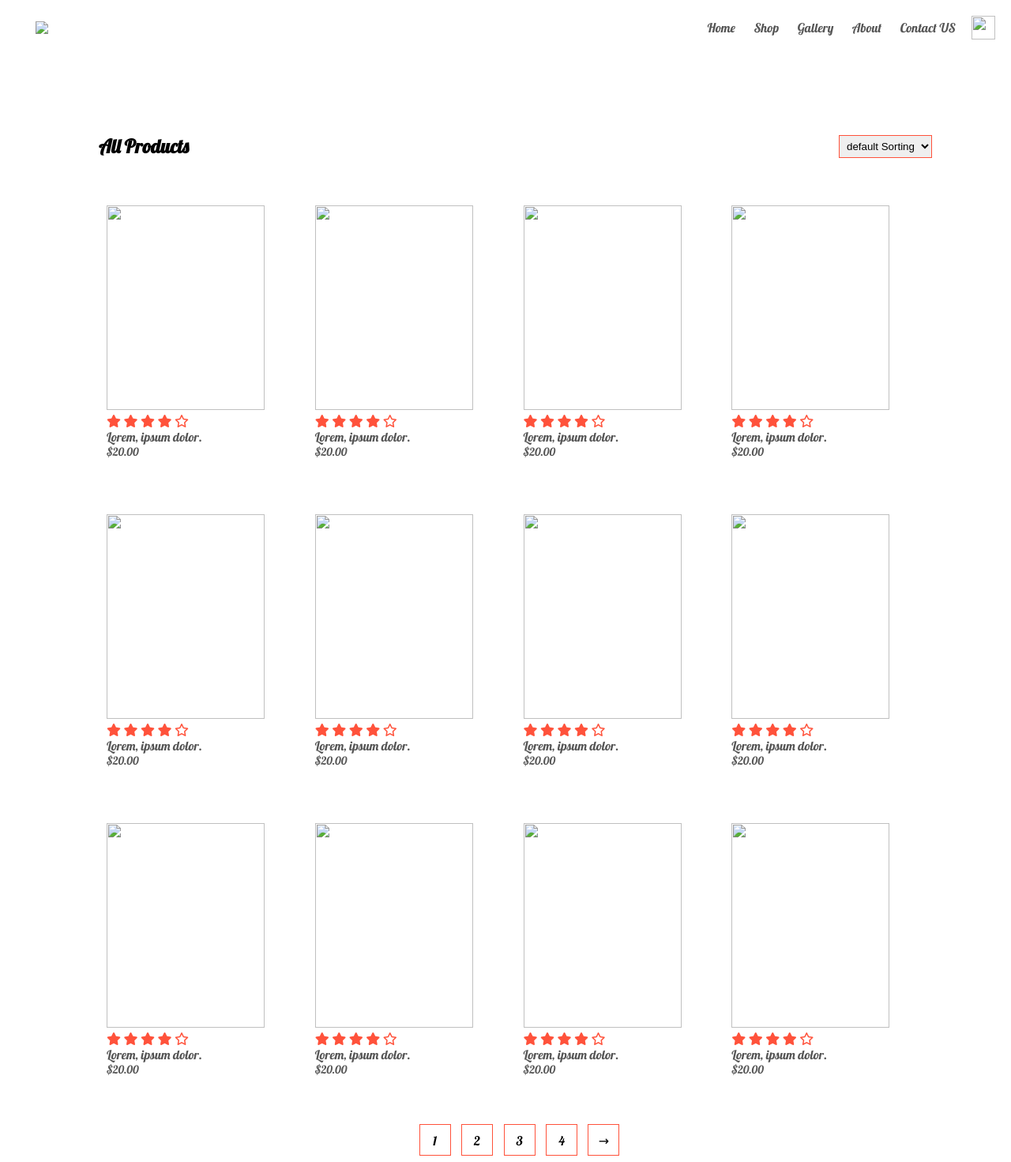
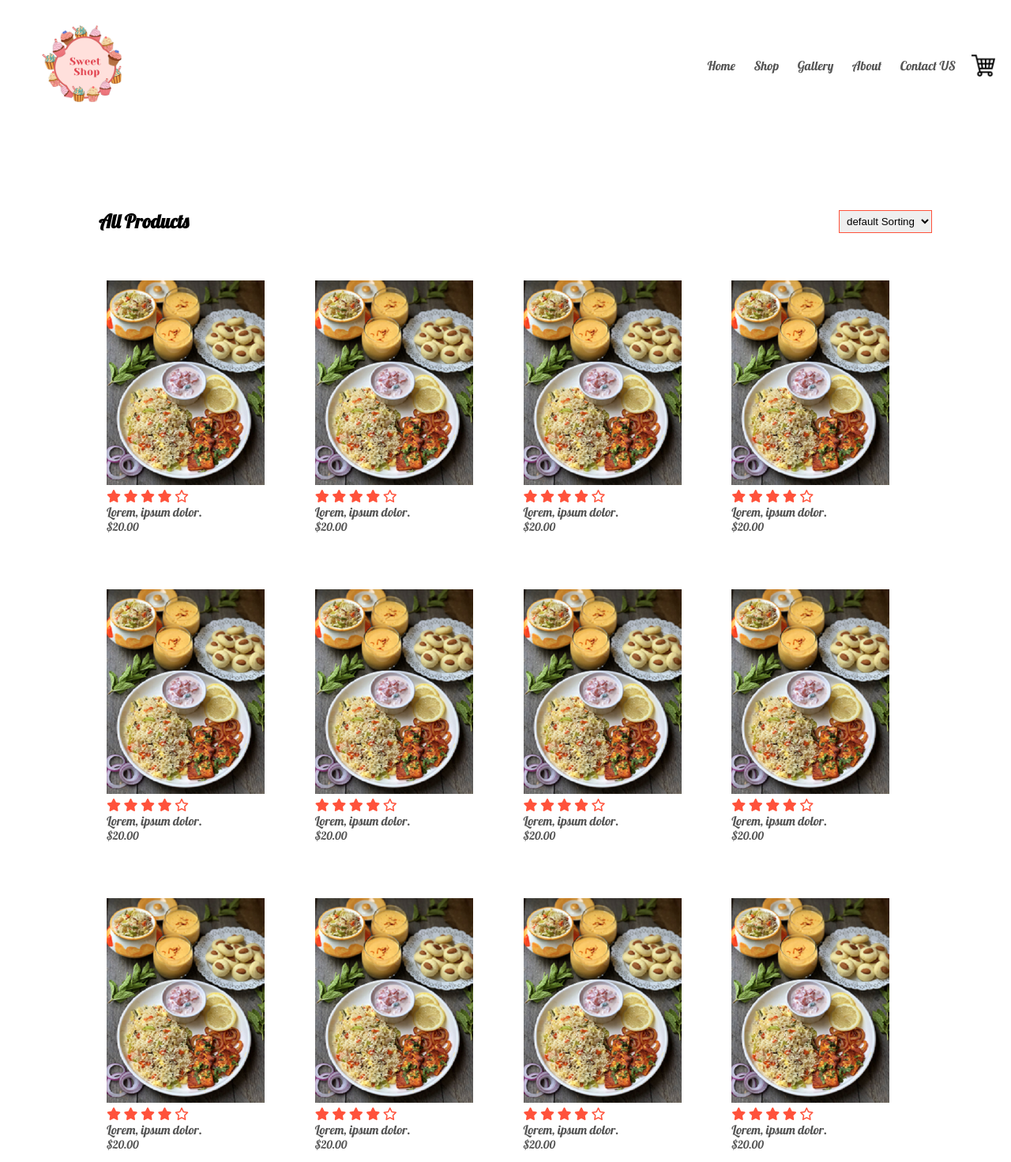
Before and after one commit to Adarshsavaligi/Poojasweets, a plain HTML site: page shop.html in a window 1280 px wide. Shown: the top 1471 px of the page at 79% size. Drawn offline with Linux system fonts and the light colour scheme; files that its build step writes are made by us from their sources.

Commit message:
Update shop.html

```diff
--- a/shop.html
+++ b/shop.html
@@ -6,7 +6,7 @@
     <meta http-equiv="X-UA-Compatible" content="IE=edge">
     <meta name="viewport" content="width=device-width, initial-scale=1.0">
     <title>Pooja Sweets</title>
-    <link rel="stylesheet" href="css/style.css">
+    <link rel="stylesheet" href="style.css">
     <link rel="stylesheet" type="text/css"
         href="https://cdnjs.cloudflare.com/ajax/libs/font-awesome/5.15.1/css/all.min.css">
     <link rel="stylesheet"
@@ -17,18 +17,18 @@
 <body>
     <div class="container">
         <div class="navbar">
-            <img src="imgs/logo.png" width="125px">
+            <img src="logo.png" width="125px">
             <nav>
                 <ul id="MenuItems">
                     <li><a href="index.html">Home</a></li>
-                    <li><a href="#">Shop</a></li>
+                    <li><a href="shop.html">Shop</a></li>
                     <li><a href="#">Gallery</a></li>
                     <li><a href="#">About</a></li>
                     <li><a href="#">Contact US</a></li>
                 </ul>
             </nav>
-            <img src="imgs/cart.png" width="30px" height="30px">
-            <img class="menu-btn" onclick="menutoggle()" src="imgs/menu.png">
+            <img src="cart.png" width="30px" height="30px">
+            <img class="menu-btn" onclick="menutoggle()" src="menu.png">
         </div>
     </div>
 
@@ -47,7 +47,7 @@
 
         <div class="row">
             <div class="col-4">
-                <img src="imgs/row1.png" alt="">
+                <img src="row1.png" alt="">
                 <div class="rating">
                     <i class="fa fa-star" aria-hidden="true"></i>
                     <i class="fa fa-star" aria-hidden="true"></i>
@@ -59,7 +59,7 @@
                 <p>$20.00</p>
             </div>
             <div class="col-4">
-                <img src="imgs/row1.png" alt="">
+                <img src="row1.png" alt="">
                 <div class="rating">
                     <i class="fa fa-star" aria-hidden="true"></i>
                     <i class="fa fa-star" aria-hidden="true"></i>
@@ -71,7 +71,7 @@
                 <p>$20.00</p>
             </div>
             <div class="col-4">
-                <img src="imgs/row1.png" alt="">
+                <img src="row1.png" alt="">
                 <div class="rating">
                     <i class="fa fa-star" aria-hidden="true"></i>
                     <i class="fa fa-star" aria-hidden="true"></i>
@@ -83,7 +83,7 @@
                 <p>$20.00</p>
             </div>
             <div class="col-4">
-                <img src="imgs/row1.png" alt="">
+                <img src="row1.png" alt="">
                 <div class="rating">
                     <i class="fa fa-star" aria-hidden="true"></i>
                     <i class="fa fa-star" aria-hidden="true"></i>
@@ -97,7 +97,7 @@
         </div>
         <div class="row">
             <div class="col-4">
-                <img src="imgs/row1.png" alt="">
+                <img src="row1.png" alt="">
                 <div class="rating">
                     <i class="fa fa-star" aria-hidden="true"></i>
                     <i class="fa fa-star" aria-hidden="true"></i>
@@ -109,7 +109,7 @@
                 <p>$20.00</p>
             </div>
             <div class="col-4">
-                <img src="imgs/row1.png" alt="">
+                <img src="row1.png" alt="">
                 <div class="rating">
                     <i class="fa fa-star" aria-hidden="true"></i>
                     <i class="fa fa-star" aria-hidden="true"></i>
@@ -121,7 +121,7 @@
                 <p>$20.00</p>
             </div>
             <div class="col-4">
-                <img src="imgs/row1.png" alt="">
+                <img src="row1.png" alt="">
                 <div class="rating">
                     <i class="fa fa-star" aria-hidden="true"></i>
                     <i class="fa fa-star" aria-hidden="true"></i>
@@ -133,7 +133,7 @@
                 <p>$20.00</p>
             </div>
             <div class="col-4">
-                <img src="imgs/row1.png" alt="">
+                <img src="row1.png" alt="">
                 <div class="rating">
                     <i class="fa fa-star" aria-hidden="true"></i>
                     <i class="fa fa-star" aria-hidden="true"></i>
@@ -147,7 +147,7 @@
         </div>
         <div class="row">
             <div class="col-4">
-                <img src="imgs/row1.png" alt="">
+                <img src="row1.png" alt="">
                 <div class="rating">
                     <i class="fa fa-star" aria-hidden="true"></i>
                     <i class="fa fa-star" aria-hidden="true"></i>
@@ -159,7 +159,7 @@
                 <p>$20.00</p>
             </div>
             <div class="col-4">
-                <img src="imgs/row1.png" alt="">
+                <img src="row1.png" alt="">
                 <div class="rating">
                     <i class="fa fa-star" aria-hidden="true"></i>
                     <i class="fa fa-star" aria-hidden="true"></i>
@@ -171,7 +171,7 @@
                 <p>$20.00</p>
             </div>
             <div class="col-4">
-                <img src="imgs/row1.png" alt="">
+                <img src="row1.png" alt="">
                 <div class="rating">
                     <i class="fa fa-star" aria-hidden="true"></i>
                     <i class="fa fa-star" aria-hidden="true"></i>
@@ -183,7 +183,7 @@
                 <p>$20.00</p>
             </div>
             <div class="col-4">
-                <img src="imgs/row1.png" alt="">
+                <img src="row1.png" alt="">
                 <div class="rating">
                     <i class="fa fa-star" aria-hidden="true"></i>
                     <i class="fa fa-star" aria-hidden="true"></i>
@@ -251,7 +251,7 @@
             </div>
         </footer>
 
-        <script src="js/index.js"></script>
+        <script src="index.js"></script>
         <script src="https://use.fontawesome.com/146c9659fc.js"></script>
 </body>
 
```
